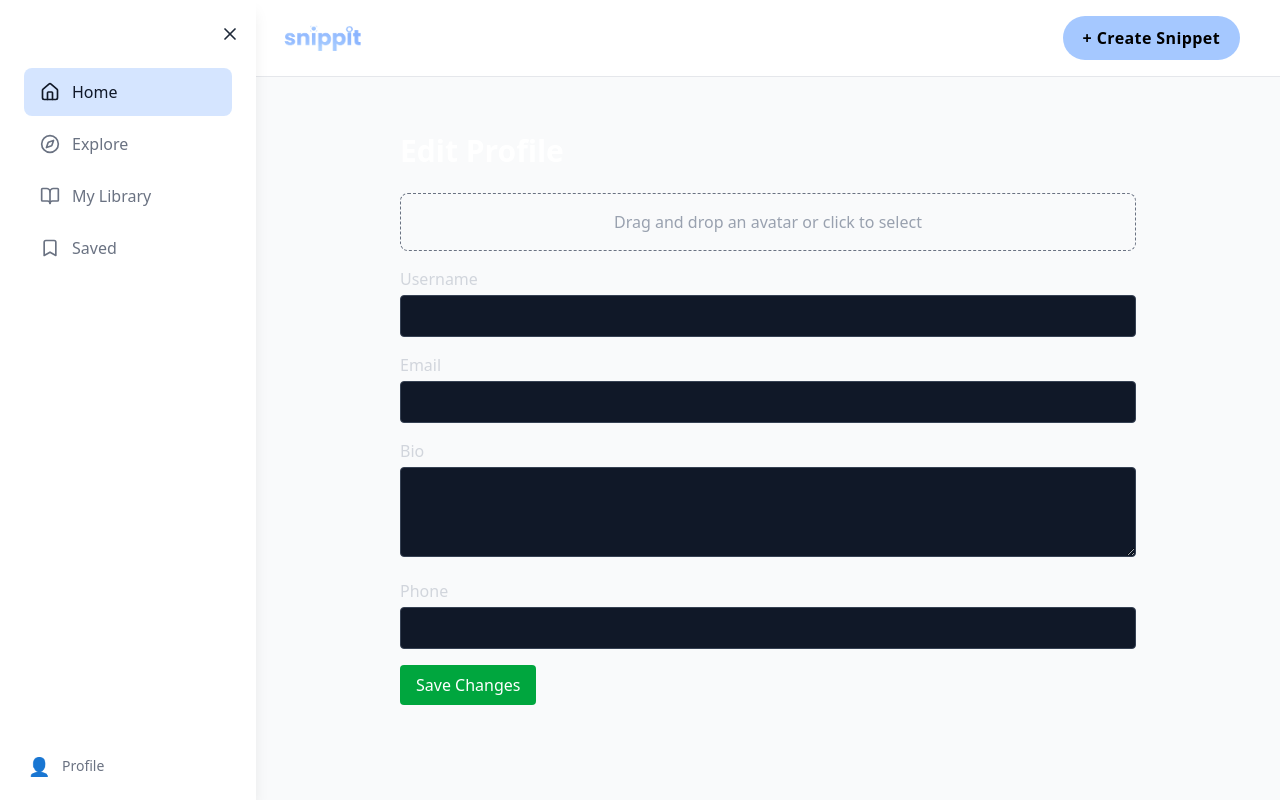
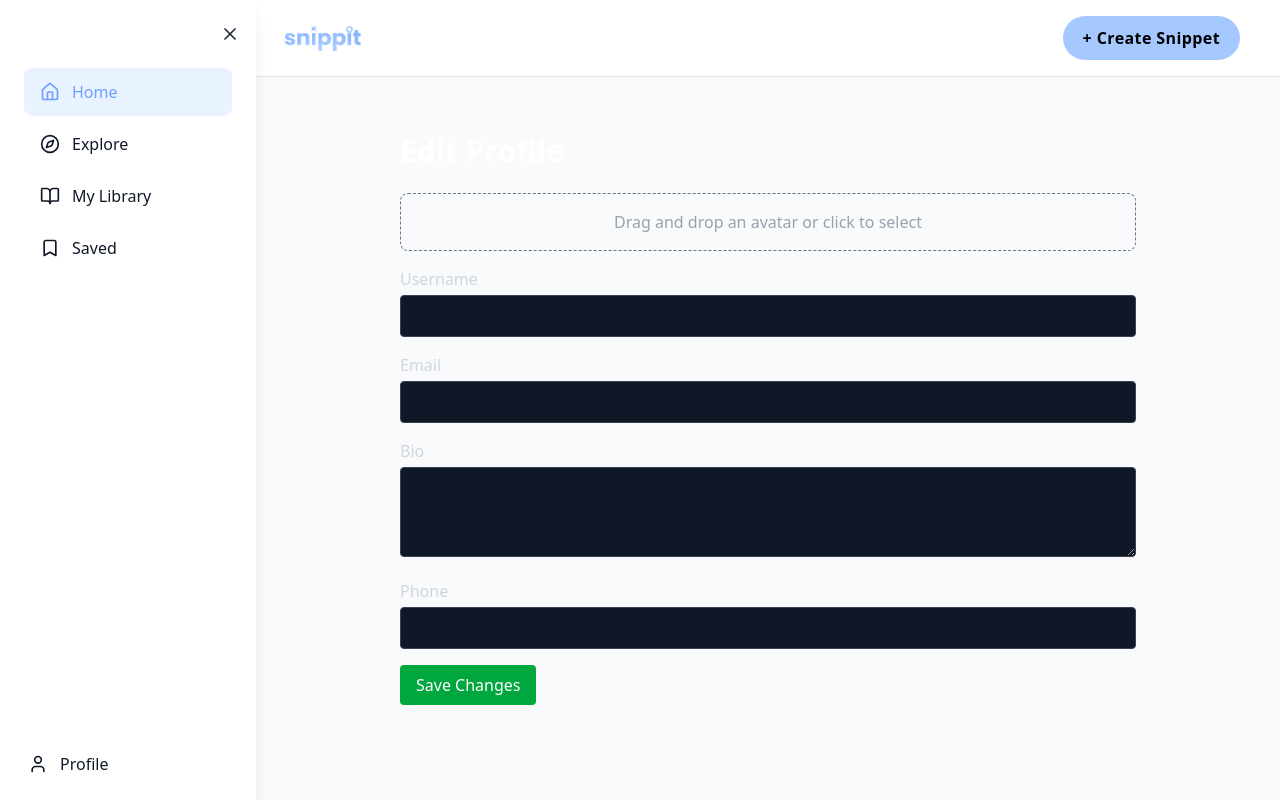
Before and after one commit to MohdMusaiyab/filmymatch, a Next.js app: page /profile/edit in a window 1280 px wide. Built offline with nearby package versions, Linux system fonts and the light colour scheme; no server answers.

Commit message:
theme changes

```diff
--- a/src/app/(routes)/(protected)/layout.tsx
+++ b/src/app/(routes)/(protected)/layout.tsx
@@ -3,13 +3,13 @@
 import React, { useState } from "react";
 import { ActiveTab } from "@/types";
 import { Header } from "@/app/components/general/Header";
-import { SidebarProvider } from "@/app/context/SidebarContext";
+import { SidebarProvider, useSidebar } from "@/app/context/SidebarContext";
 import { Sidebar } from "@/app/components/ui/Sidebar";
 
 const InnerLayout = ({ children }: { children: React.ReactNode }) => {
   // const { sidebarCollapsed } = useSidebar();
   const [activeTab, setActiveTab] = useState<ActiveTab>("home");
-
+  const { sidebarCollapsed } = useSidebar();
   return (
     <div className="flex flex-col h-screen overflow-hidden">
       <Header />
@@ -18,7 +18,7 @@ const InnerLayout = ({ children }: { children: React.ReactNode }) => {
         <div
           className={`flex-grow overflow-auto hide-scrollbar transition-all duration-300`}
         >
-          <div className="ml-64 min-h-screen mx-auto px-4 md:px-6 mt-6">
+          <div className={`${sidebarCollapsed ? "ml-24" : "ml-64"} min-h-screen mx-auto px-4 md:px-6 mt-6 transition-all duration-300 ease-in-out`}>
             {children}
           </div>
         </div>
--- /dev/null
+++ b/src/app/components/VisibilityTag.tsx
@@ -0,0 +1,24 @@
+import { Visibility } from "@/types";
+
+interface VisibilityTagProps {
+  visibility: string;
+}
+
+const visibilityStyles: Record<Visibility, string> = {
+  public: "bg-green-100 text-green-800",
+  private: "bg-blue-100 text-blue-800",
+  followers: "bg-orange-100 text-orange-800",
+  draft: "bg-yellow-100 text-yellow-800",
+};
+
+export const VisibilityTag = ({ visibility }: VisibilityTagProps) => {
+  const normalized = visibility.toLowerCase() as Visibility;
+
+  return (
+    <span
+      className={`text-xs px-2 py-1 rounded-full font-medium ${visibilityStyles[normalized]}`}
+    >
+      {normalized.charAt(0).toUpperCase() + normalized.slice(1)}
+    </span>
+  );
+};
--- a/src/app/components/ui/Sidebar.tsx
+++ b/src/app/components/ui/Sidebar.tsx
@@ -1,6 +1,14 @@
 "use client";
 
-import { X, ChevronRight, Home, Compass, BookOpen, Bookmark } from "lucide-react";
+import {
+  X,
+  ChevronRight,
+  Home,
+  Compass,
+  BookOpen,
+  Bookmark,
+  User,
+} from "lucide-react";
 import { ActiveTab } from "@/types";
 import { useSidebar } from "@/app/context/SidebarContext";
 import { useEffect, useState } from "react";
@@ -14,7 +22,11 @@ interface SidebarProps {
 const navItems: { label: string; tab: ActiveTab; icon: React.ReactNode }[] = [
   { label: "Home", tab: "home", icon: <Home className="w-5 h-5" /> },
   { label: "Explore", tab: "explore", icon: <Compass className="w-5 h-5" /> },
-  { label: "My Library", tab: "library", icon: <BookOpen className="w-5 h-5" /> },
+  {
+    label: "My Library",
+    tab: "library",
+    icon: <BookOpen className="w-5 h-5" />,
+  },
   { label: "Saved", tab: "saved", icon: <Bookmark className="w-5 h-5" /> },
 ];
 
@@ -45,14 +57,18 @@ export const Sidebar = ({ activeTab, setActiveTab }: SidebarProps) => {
       )}
 
       <aside
-        className={`fixed top-0 left-0 z-40 h-screen transition-all duration-300 ease-in-out bg-white shadow-lg flex flex-col ${sidebarWidth}`}
+        className={`fixed top-0 left-0 z-40 h-screen transition-all duration-300 ease-in-out bg-white shadow-lg flex flex-col
+          ${sidebarCollapsed ? "items-center" : ""}
+          ${sidebarWidth}`}
         aria-label="Sidebar navigation"
       >
         {/* Header */}
         <div className="py-4 px-2 flex items-center justify-end">
           <button
             onClick={toggleSidebar}
-            aria-label={sidebarCollapsed ? "Expand sidebar" : "Collapse sidebar"}
+            aria-label={
+              sidebarCollapsed ? "Expand sidebar" : "Collapse sidebar"
+            }
             className="p-2 rounded-lg focus:outline-none focus-visible:ring-2 focus-visible:ring-blue-500"
           >
             {sidebarCollapsed ? <ChevronRight size={20} /> : <X size={20} />}
@@ -83,12 +99,16 @@ export const Sidebar = ({ activeTab, setActiveTab }: SidebarProps) => {
                       setActiveTab(tab);
                       if (isMobile) toggleSidebar();
                     }}
-                    className={`flex items-center gap-3 px-4 py-3 rounded-lg text-md font-medium transition-colors
-                      ${sidebarCollapsed ? "justify-center" : "justify-start"}
+                    className={`flex items-center gap-3 py-3 rounded-lg text-md font-medium transition-colors
+                      ${
+                        sidebarCollapsed
+                          ? "justify-center px-3"
+                          : "justify-start px-4"
+                      }
                       ${
                         isActive
-                          ? "bg-blue-500/20 text-gray-900"
-                          : "text-gray-500 hover:bg-gray-800 hover:text-white"
+                          ? "bg-blue-300/20 text-accent-blue"
+                          : "text-gray-900 hover:bg-blue-200/20"
                       }
                       focus:outline-none focus-visible:ring-2 focus-visible:ring-blue-500`}
                     aria-current={isActive ? "page" : undefined}
@@ -107,13 +127,14 @@ export const Sidebar = ({ activeTab, setActiveTab }: SidebarProps) => {
         <div className="p-3 mt-auto">
           <Link
             href={`/profile/${userId}`}
-            className={`flex items-center gap-3 px-4 py-2 rounded-lg text-sm transition-colors
-              ${sidebarCollapsed ? "justify-center" : "justify-start"}
-              text-gray-500 hover:bg-gray-800 hover:text-white focus:outline-none focus-visible:ring-2 focus-visible:ring-blue-500`}
+            className={`flex items-center gap-3 py-3 rounded-lg text-md font-medium transition-colors
+      ${sidebarCollapsed ? "justify-center px-3" : "justify-start px-4"}
+      text-gray-900 hover:bg-blue-200/20
+      focus:outline-none focus-visible:ring-2 focus-visible:ring-blue-500`}
             aria-label="Go to Profile"
             title={sidebarCollapsed ? "Profile" : undefined}
           >
-            <span className="text-lg">👤</span>
+            <User className="w-5 h-5" />
             {!sidebarCollapsed && <span>Profile</span>}
           </Link>
         </div>
--- a/src/app/components/ui/Snippet.tsx
+++ b/src/app/components/ui/Snippet.tsx
@@ -6,6 +6,8 @@ import AddCollectionButton from "../AddCollectionButton";
 import { ToggleSaveButton } from "../ToggleSaveButton";
 import { useSession } from "next-auth/react";
 import { Post } from "@/types/Post";
+import { Visibility } from "@/types";
+import { VisibilityTag } from "../VisibilityTag";
 
 interface SnippetProps {
   // post: {
@@ -162,9 +164,7 @@ export const Snippet = ({ post, menuOpen, toggleMenu }: SnippetProps) => {
             <div className="mt-4 flex items-center gap-6 text-xs text-gray-500">
               <span>{post._count?.likes ?? 0} Likes</span>
               <span>{post._count?.comments ?? 0} Comments</span>
-              <span className="capitalize">
-                {post.visibility.toLowerCase()}
-              </span>
+              <VisibilityTag visibility={post.visibility as Visibility} />
             </div>
           </div>
         </div>
--- a/src/types/index.ts
+++ b/src/types/index.ts
@@ -33,3 +33,5 @@ export interface Draft {
 }
 
 export type ActiveTab = 'home' | 'explore' | 'library' | 'saved';
+
+export type Visibility = 'public' | 'private' | 'followers' | 'draft';
```
